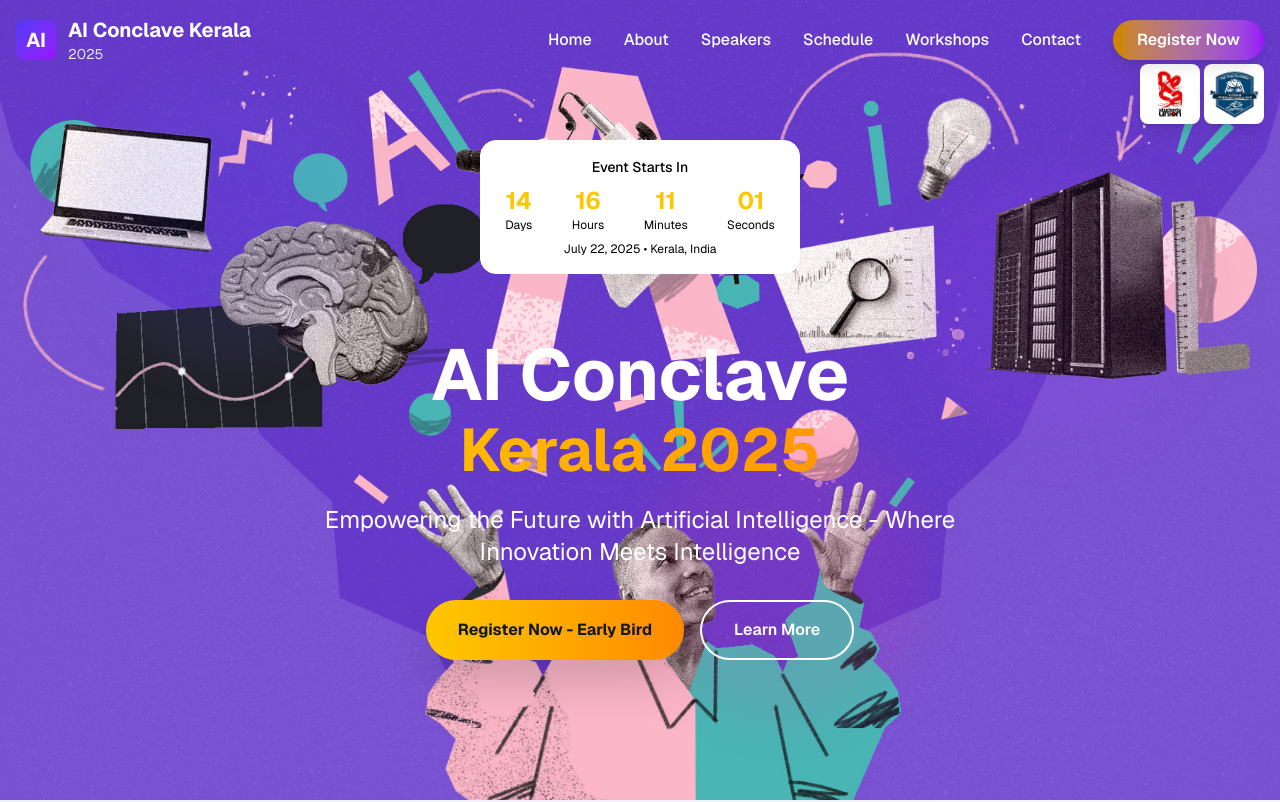
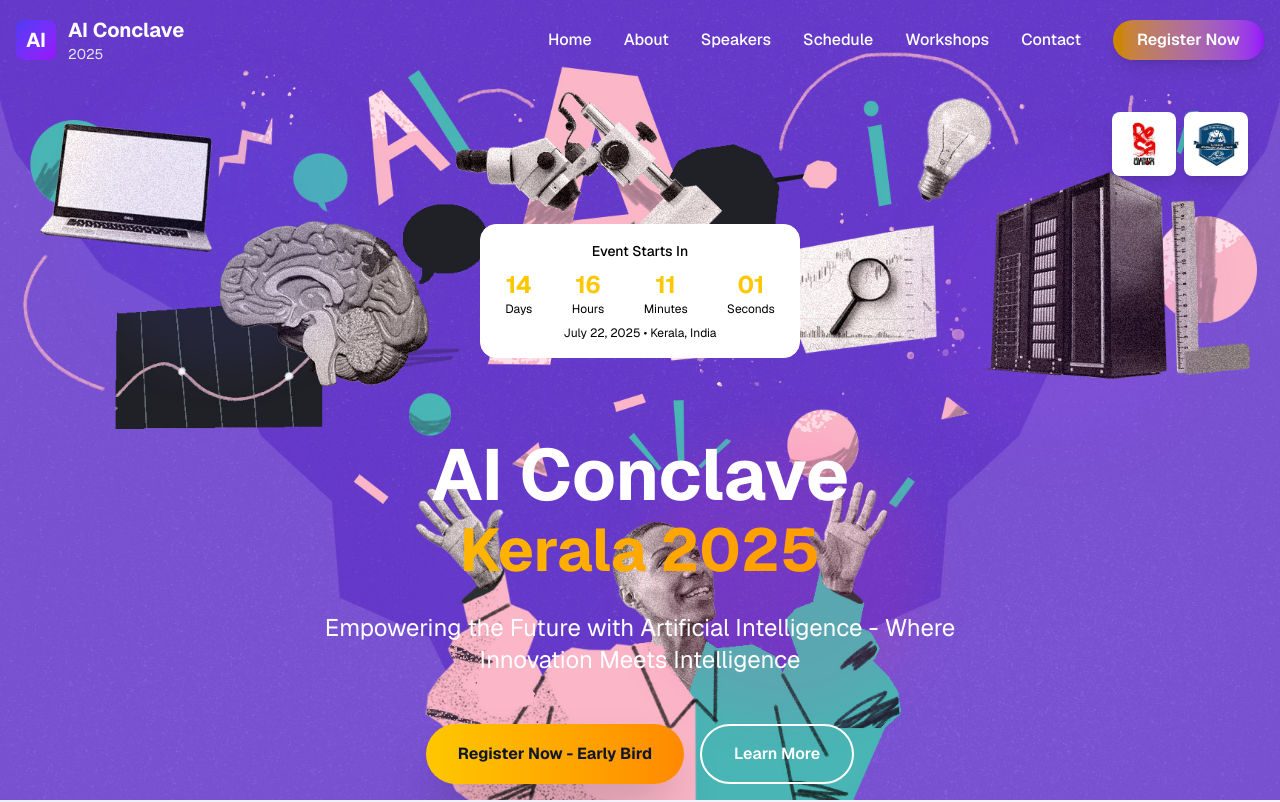
Before and after one commit to syamprasadkalarikkal/aiconclave2025-govt-arts-and-science-college-tanur, a Next.js app: page / in a window 1280 px wide. Shown: the top 802 px of the page. Built offline with nearby package versions, Linux system fonts and the light colour scheme.

Commit message:
Update homepage and components for AI Conclave 2025

```diff
--- a/app/page.tsx
+++ b/app/page.tsx
@@ -1,5 +1,6 @@
 "use client";
 
+import Head from "next/head";
 
 import Header from "@/components/Header";
 import About from "@/components/About";
@@ -13,12 +14,44 @@ import Workshop from "@/components/Workshop";
 import PosterSlider from "@/components/PosterSlider";
 import ChiefGuests from "@/components/Cheifguest";
 
-
-
 export default function HomePage() {
   return (
+    <>
+      <Head>
+        <title>AI Conclave 2025 – GCT</title>
+        <meta
+          name="description"
+          content="Join us at the AI Conclave 2025 hosted by Govt. Arts and Science College, Tanur. Explore AI, Robotics, Workshops, and more!"
+        />
+
+        {/* Open Graph Meta Tags */}
+        <meta property="og:title" content="AI Conclave 2025 – GCT" />
+        <meta
+          property="og:description"
+          content="Explore the future of AI and innovation at the AI Conclave 2025 in Tanur!"
+        />
+        <meta
+          property="og:image"
+          content="https://aiconclave.gctanur.in/images/ai-updated.jpg"
+        />
+        <meta property="og:url" content="https://aiconclave.gctanur.in/" />
+        <meta property="og:type" content="website" />
+
+        {/* Twitter Card Meta Tags */}
+        <meta name="twitter:card" content="summary_large_image" />
+        <meta name="twitter:title" content="AI Conclave 2025 – GCT" />
+        <meta
+          name="twitter:description"
+          content="Explore the future of AI and innovation at the AI Conclave 2025 in Tanur!"
+        />
+        <meta
+          name="twitter:image"
+          content="https://aiconclave.gctanur.in/images/ai-updated.jpg"
+        />
+      </Head>
+
       <main className="min-h-screen bg-white text-gray-800 font-sans">
-      <Header/>
+        <Header />
         <Hero />
         <PosterSlider />
         <div className="overflow-hidden">
@@ -26,14 +59,15 @@ export default function HomePage() {
             🔔 Workshop registrations are now open! Other event registrations will begin soon. Stay tuned!
           </div>
         </div>
-      <About/>
+        <About />
         <ChiefGuests />
-      <Speaker  />
-      <Agenda/>
-      <Workshop/>
-      <Register/>
-      <Contact/>
-      <Footer/>
+        <Speaker />
+        <Agenda />
+        <Workshop />
+        <Register />
+        <Contact />
+        <Footer />
       </main>
+    </>
   );
 }
--- a/components/Contact.tsx
+++ b/components/Contact.tsx
@@ -2,7 +2,7 @@ import { MapPin, Mail, Phone, Instagram } from "lucide-react";
 
 export default function Contact() {
   const handleCall = (phoneNumber: string) => {
-    // This will work on mobile devices that support calling
+
     window.location.href = `tel:${phoneNumber}`;
   };
 
--- a/components/Footer.tsx
+++ b/components/Footer.tsx
@@ -12,7 +12,7 @@ export default function Footer() {
                 <span className="text-white font-bold text-xl">AI</span>
               </div>
               <div>
-                <h3 className="text-xl font-bold">AI Conclave Kerala</h3>
+                <h3 className="text-xl font-bold">AI Conclave </h3>
                 <p className="text-gray-400 text-sm">2025</p>
               </div>
             </div>
--- a/components/Header.tsx
+++ b/components/Header.tsx
@@ -51,7 +51,7 @@ export default function Header() {
                   isScrolled ? "text-gray-800" : "text-white"
                 }`}
               >
-                AI Conclave Kerala
+                AI Conclave
               </h1>
               <p
                 className={`text-sm ${
--- a/components/Hero.tsx
+++ b/components/Hero.tsx
@@ -46,20 +46,20 @@ export default function Hero() {
         backgroundImage: "url('/images/ai-updated.jpg')",
       }}
     >
-      {/* Top Right Logos */}
-      <div className="absolute top-16 right-4 flex space-x-1 z-20">
-        <div className="bg-white rounded-lg  h-15 w-15 shadow-lg">
+      {/* Top Right Logos - Fixed positioning */}
+      <div className="absolute top-20 right-4 sm:top-24 sm:right-6 md:top-28 md:right-8 flex space-x-2 z-20">
+        <div className="bg-white rounded-lg shadow-lg">
           <img
             src="/images/resa.png"
             alt="Logo 1"
-            className="h-15 w-15 object-contain"
+            className="h-12 w-12 sm:h-14 sm:w-14 md:h-16 md:w-16 object-contain p-1"
           />
         </div>
-        <div className="bg-white rounded-lg h-15 w-15 shadow-lg">
+        <div className="bg-white rounded-lg shadow-lg">
           <img
             src="/images/chmkm.png"
             alt="Logo 2"
-            className="h-15 w-15 object-contain"
+            className="h-12 w-12 sm:h-14 sm:w-14 md:h-16 md:w-16 object-contain p-1"
           />
         </div>
       </div>
@@ -71,10 +71,10 @@ export default function Hero() {
         <div className="absolute bottom-20 left-1/2 w-72 h-72 bg-pink-500 rounded-full mix-blend-multiply filter blur-xl animate-pulse" style={{animationDelay: '4s'}}></div>
       </div>
 
-      <div className="container mx-auto px-4 flex items-center justify-center min-h-screen relative z-10">
-        <div className="text-center max-w-4xl">
+      <div className="container mx-auto px-4 flex items-end justify-center min-h-screen relative z-10">
+        <div className="text-center max-w-4xl pb-2 mb-2 w-full px-2 sm:px-4">
           {/* Countdown Timer */}
-          <div className="mb-8">
+          <div className="mb-12">
             <div className="inline-block bg-white bg-opacity-20 backdrop-blur-sm text-white px-6 py-4 rounded-2xl mb-6 border border-white border-opacity-30">
               <div className="text-sm font-medium mb-2 text-black">Event Starts In</div>
               <div className="flex justify-center space-x-4">
@@ -102,27 +102,27 @@ export default function Hero() {
             </div>
           </div>
 
-          <h1 className="text-5xl md:text-7xl font-bold mb-6 leading-tight">
+          <h1 className="text-4xl sm:text-5xl md:text-7xl font-bold mb-4 sm:mb-6 md:mb-8 leading-tight">
             AI Conclave
-            <span className="block text-4xl md:text-6xl bg-gradient-to-r from-yellow-400 to-orange-400 bg-clip-text text-transparent">
+            <span className="block text-3xl sm:text-4xl md:text-6xl bg-gradient-to-r from-yellow-400 to-orange-400 bg-clip-text text-transparent">
               Kerala 2025
             </span>
           </h1>
 
-          <p className="text-xl md:text-2xl mb-8 text-white max-w-2xl mx-auto bold">
+          <p className="text-lg sm:text-xl md:text-2xl mb-6 sm:mb-8 md:mb-12 text-white max-w-2xl mx-auto bold">
             Empowering the Future with Artificial Intelligence - Where Innovation Meets Intelligence
           </p>
 
-          <div className="flex flex-col sm:flex-row gap-4 justify-center">
+          <div className="flex flex-col sm:flex-row gap-3 sm:gap-4 justify-center px-2">
             <button
               onClick={() => scrollToSection('#register')}
-              className="bg-gradient-to-r from-yellow-400 to-orange-400 text-gray-900 font-bold px-8 py-4 rounded-full shadow-2xl hover:from-yellow-300 hover:to-orange-300 transition-all duration-300 transform hover:scale-105"
+              className="bg-gradient-to-r from-yellow-400 to-orange-400 text-gray-900 font-bold px-6 sm:px-8 py-3 sm:py-4 rounded-full shadow-2xl hover:from-yellow-300 hover:to-orange-300 transition-all duration-300 transform hover:scale-105 text-sm sm:text-base"
             >
               Register Now - Early Bird
             </button>
             <button
               onClick={() => scrollToSection('#about')}
-              className="border-2 border-white text-white font-semibold px-8 py-4 rounded-full hover:bg-white hover:text-gray-900 transition-all duration-300"
+              className="border-2 border-white text-white font-semibold px-6 sm:px-8 py-3 sm:py-4 rounded-full hover:bg-white hover:text-gray-900 transition-all duration-300 text-sm sm:text-base"
             >
               Learn More
             </button>
--- a/components/PosterSlider.tsx
+++ b/components/PosterSlider.tsx
@@ -4,7 +4,7 @@ import Image from 'next/image';
 const PosterSlider = () => {
   const posters = [
     "/images/ai2.jpeg",
-    "/images/new.jpeg",
+    "/images/debugging.jpeg",
     "https://images.unsplash.com/photo-1517180102446-f3ece451e9d8?w=800&h=600&fit=crop",
     "https://images.unsplash.com/photo-1531482615713-2afd69097998?w=800&h=600&fit=crop",
     "https://images.unsplash.com/photo-1522202176988-66273c2fd55f?w=800&h=600&fit=crop"
```
Also changed, not shown: public/images/debugging.jpeg (added). Lines whose indentation alone changed are shown as unchanged.
